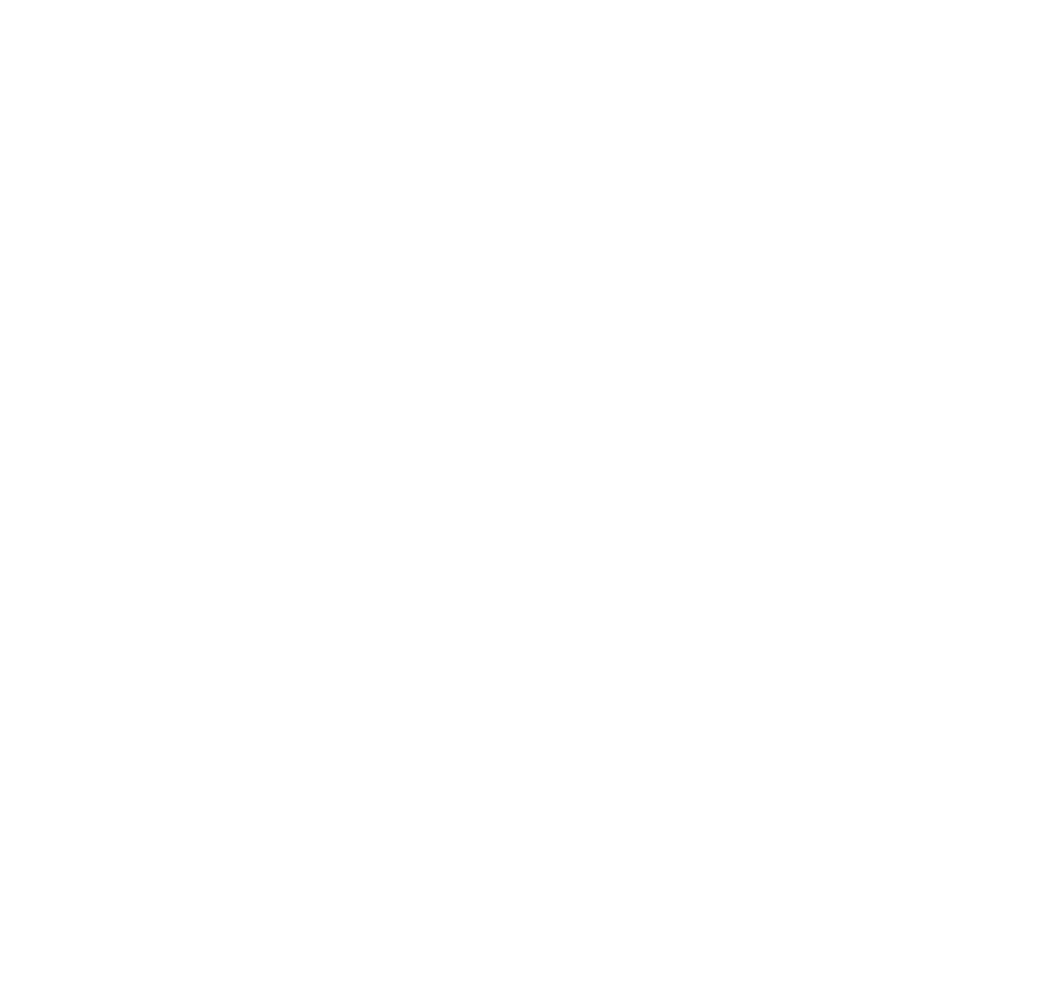
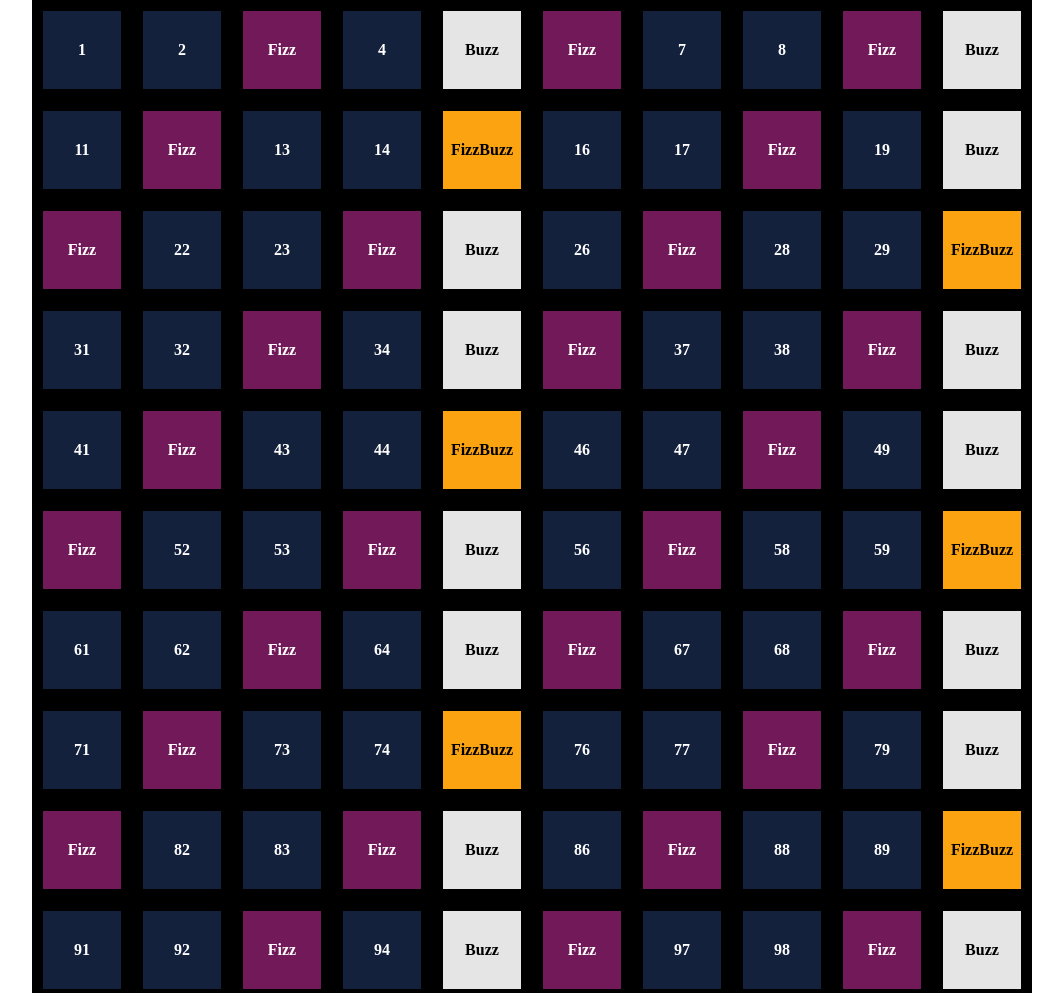
Before and after one commit to ErikB21/js-fizzbuzz, a plain HTML site: page bonus2/index.html in a window 1280 px wide. Shown: the top 993 px of the page, without its empty margins (108-1171 px from the left). Before the commit the page ends 800 px from the top, so only its background shows below. Drawn offline with Linux system fonts and the light colour scheme.

Commit message:
done bonus2

```diff
--- a/bonus2/css/style.css
+++ b/bonus2/css/style.css
@@ -3,3 +3,41 @@
     padding: 0;
     box-sizing: border-box;
 }
+
+#container{
+    max-width: 90%;
+    width: 1000px;
+    margin: auto;
+    background-color: black;
+    display: flex;
+    flex-wrap: wrap;
+}
+
+.square{
+    width: 80px;
+    height: 80px;
+    margin: 10px;
+    border: 1px solid black;
+    display: flex;
+    justify-content: center;
+    align-items: center;
+    font-weight: bold;
+}
+
+.fizz{
+    background-color: #72195A;
+    color: white;
+}
+
+.buzz{
+    background-color: #E5E5E5;
+}
+
+.fizzbuzz{
+    background-color:#fca311;
+}
+
+.none{
+    background-color: #14213D;
+    color: white;
+}
--- a/bonus2/index.html
+++ b/bonus2/index.html
@@ -9,7 +9,7 @@
 </head>
 <body>
 
-
+    <div id="container"></div>
 
     <script type="text/javascript" src="js/main.js"></script>
 </body>
--- a/bonus2/js/main.js
+++ b/bonus2/js/main.js
@@ -1,13 +1,20 @@
+let i;
+const container = document.getElementById('container');
+
 
 for (let i = 1; i <= 100; i++){ // VOGLIO AVERE UN CONTEGGIO DA 1 A 100
 
     if(i%3 == 0 && i%5 == 0){    //VOGLIO I NUMERI MULTIPLI DI 3 E 5 ABBIANO VALORE "FizzBuzz"
-        console.log('FizzBuzz');
+        const fizzbuzz = `<div class="square fizzbuzz">FizzBuzz</div>`;
+        container.innerHTML += fizzbuzz;
     } else if(i%3 == 0){    //VOGLIO I NUMERI MULTIPLI DI 3 ABBIANO VALORE "Fizz"
-        console.log('Fizz')
+        const fizz = `<div class="square fizz">Fizz</div>`;
+        container.innerHTML += fizz;
     }else if(i%5 == 0){ //VOGLIO I NUMERI MULTIPLI DI 5 ABBIANO VALORE "Buzz"
-        console.log('Buzz')
+        const buzz = `<div class="square buzz">Buzz</div>`;
+        container.innerHTML += buzz;
     }else{
-        console.log(i)
+        const none = `<div class="square none">${i}</div>`;
+        container.innerHTML += none;
     }
 };
```
